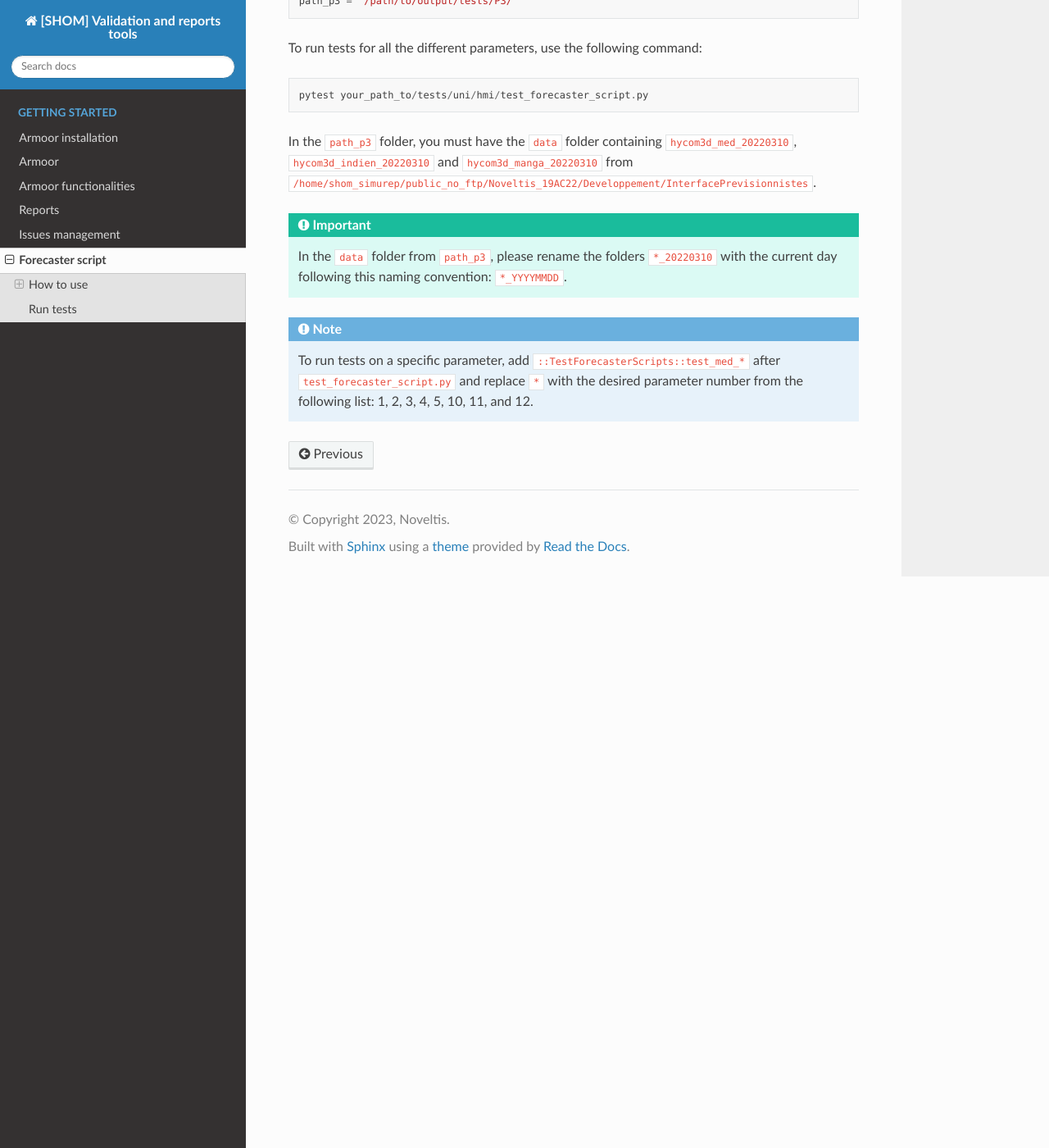
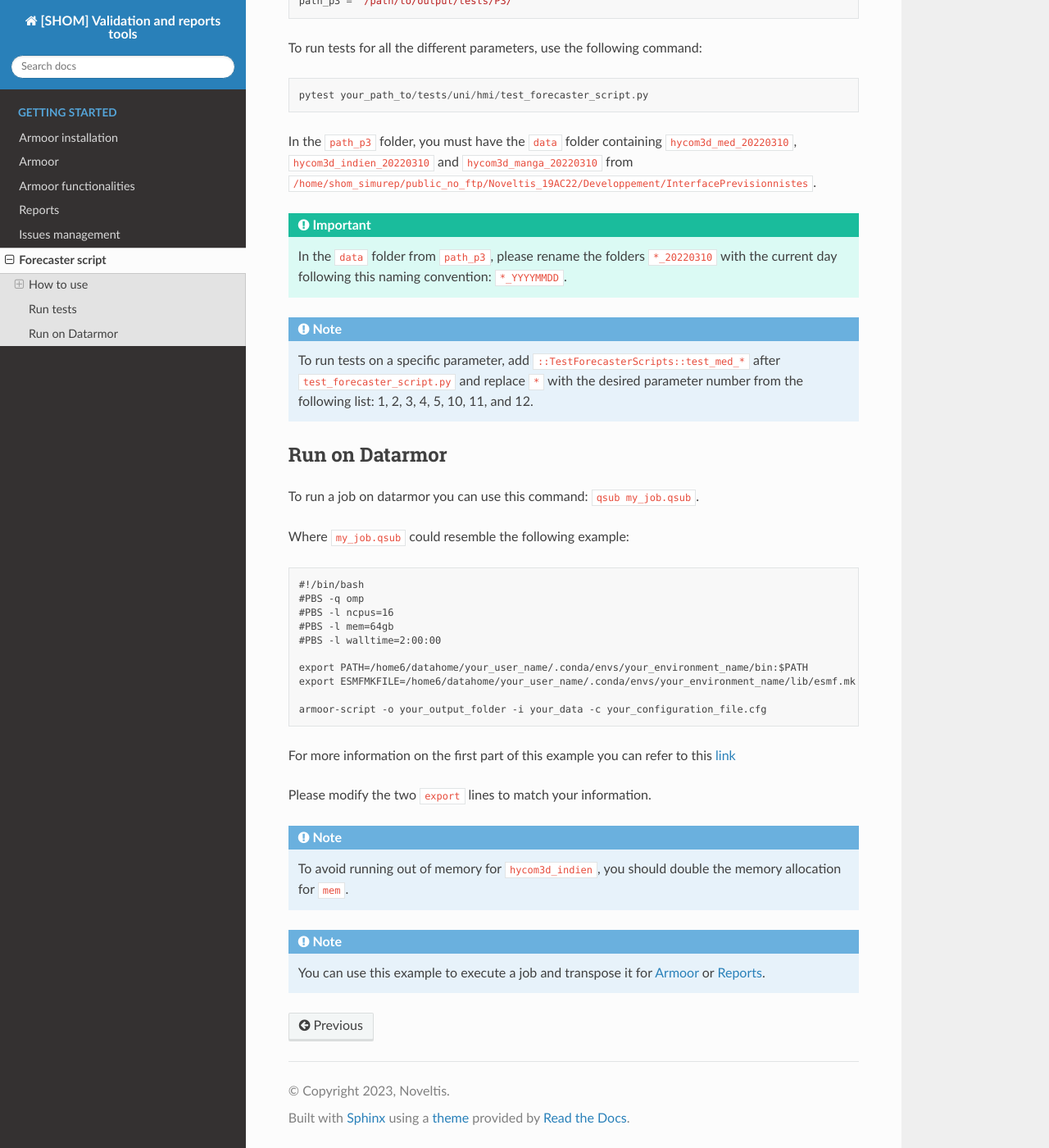
Before and after one commit to shom-fr/armoor, a Sphinx documentation site: the page built from docs/source/hmi.rst, in a window 1280 px wide and 1400 px high, scrolled down 6894 px. Shown: the whole window at 82% size. Built offline with Sphinx 7.4.7 and the Read the Docs theme 2.0.0, drawn with Linux system fonts in a browser that asks for light colours.

Commit message:
doc updated : qsub

```diff
--- a/docs/source/hmi.rst
+++ b/docs/source/hmi.rst
@@ -366,3 +366,33 @@ In the ``path_p3`` folder, you must have the ``data`` folder containing ``hycom3
 
 .. NOTE::
     To run tests on a specific parameter, add ``::TestForecasterScripts::test_med_*`` after ``test_forecaster_script.py`` and replace ``*`` with the desired parameter number from the following list: 1, 2, 3, 4, 5, 10, 11, and 12.
+
+
+Run on Datarmor
+---------------
+
+To run a job on datarmor you can use this command: ``qsub my_job.qsub``.
+
+Where ``my_job.qsub`` could resemble the following example::
+
+    #!/bin/bash
+    #PBS -q omp
+    #PBS -l ncpus=16
+    #PBS -l mem=64gb
+    #PBS -l walltime=2:00:00
+
+    export PATH=/home6/datahome/your_user_name/.conda/envs/your_environment_name/bin:$PATH
+    export ESMFMKFILE=/home6/datahome/your_user_name/.conda/envs/your_environment_name/lib/esmf.mk
+
+    armoor-script -o your_output_folder -i your_data -c your_configuration_file.cfg
+
+For more information on the first part of this example you can refer to this `link <https://domicile.ifremer.fr/intraric/Mon-informatique/Calcul-et-donnees-scientifiques/Datarmor-Calcul-et-Donnees/Datarmor-calcul-et-programmes/,DanaInfo=w3z.ifremer.fr,SSL+Commencer-lancer-un-calcul>`_
+
+Please modify the two ``export`` lines to match your information.
+
+.. NOTE::
+
+    To avoid running out of memory for ``hycom3d_indien``, you should double the memory allocation for ``mem``.
+
+.. NOTE::
+    You can use this example to execute a job and transpose it for :doc:`base` or :doc:`bull`.
```
